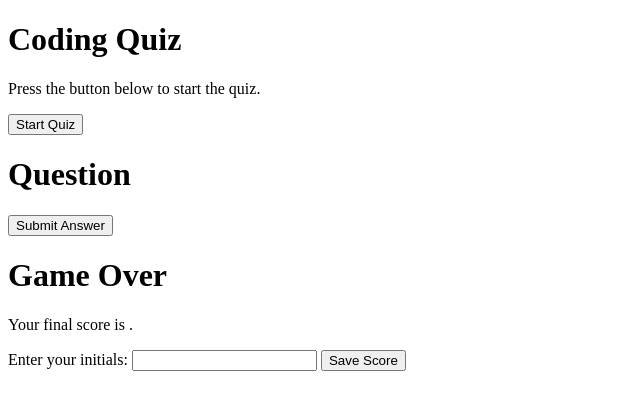
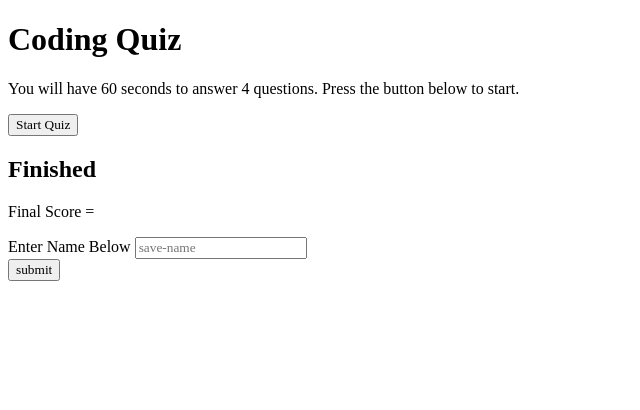
Before and after one commit to Ben-Jacquez/HW-4, a plain HTML site: page index.html in a window 1280 px wide. Shown: the whole page, without its empty margins (0-640 px from the left). Drawn offline with Linux system fonts and the light colour scheme.

Commit message:
refactored html

```diff
--- a/assets/css/style.css
+++ b/assets/css/style.css
@@ -1,4 +1,7 @@
-/* .hidden {
-  display: none;
+* {
+    font-family: "sans-sherif";
 }
-*/
+
+.hidden {
+    display: none;
+}
--- a/index.html
+++ b/index.html
@@ -8,32 +8,35 @@
     <link rel="stylesheet" href="./assets/css/style.css">
 </head>
 
-<body>
-    <div id="start-screen">
-      <h1>Coding Quiz</h1>
-      <p>Press the button below to start the quiz.</p>
-      <button id="start-button">Start Quiz</button>
+<body class="col-12 text-center">
+    <div id="welcome">
+        <h1>Coding Quiz</h1>
+        <p>You will have 60 seconds to answer 4 questions. Press the button below to start.</p>
+    <button type="button" class="start-button" id="start-button">
+        Start Quiz
+    </button>
     </div>
 
-    <div id="quiz" class="hidden">
-        <h1>Question</h1>
-        <p id="question-text"></p>
-        <ul id="answer-list"></ul>
-        <p id="feedback"></p>
-        <button id="submit-button">Submit Answer</button>
-        <p id="timer"></p>
+    <div class="question-container">
+        <h2 class="question"></h2>
+        <ul
+            class="">
+        </ul>
     </div>
 
-    <div id="game-over" class="hidden">
-        <h1>Game Over</h1>
-        <p>Your final score is <span id="final-score"></span>.</p>
-        <form>
-          <label for="initials">Enter your initials:</label>
-          <input type="text" id="initials" name="initials" />
-          <button type="submit">Save Score</button>
+    <div id="">
+        <h2>Finished</h2>
+        <p>Final Score = <span id="final-score"></span></p>
+        <form id="save-name">
+            <label for="save-name"
+             >Enter Name Below</label>
+             <input
+             type="text"
+             placeholder="save-name"
+             id="input"
+             name="initials"
+             /><br />
+             <input type="submit" value="submit" />
         </form>
     </div>
-
-    <script src="./assets/js/script.js"></script>
 </body>
-</html>
```
Also changed, not shown: assets/js/script.js (line endings or trailing spaces).
